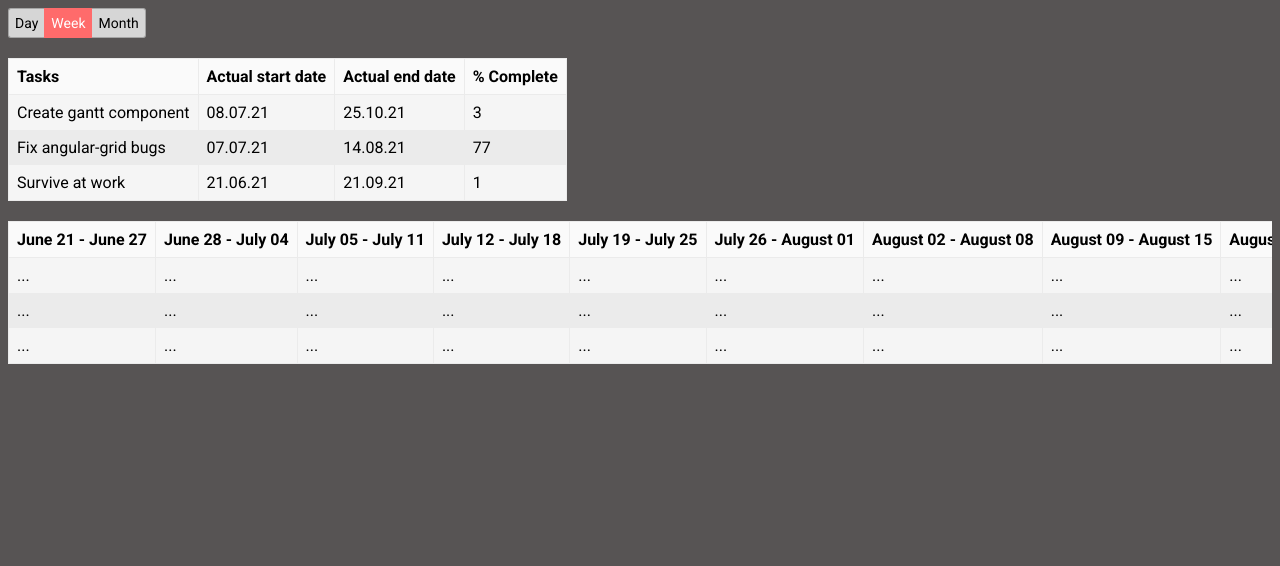
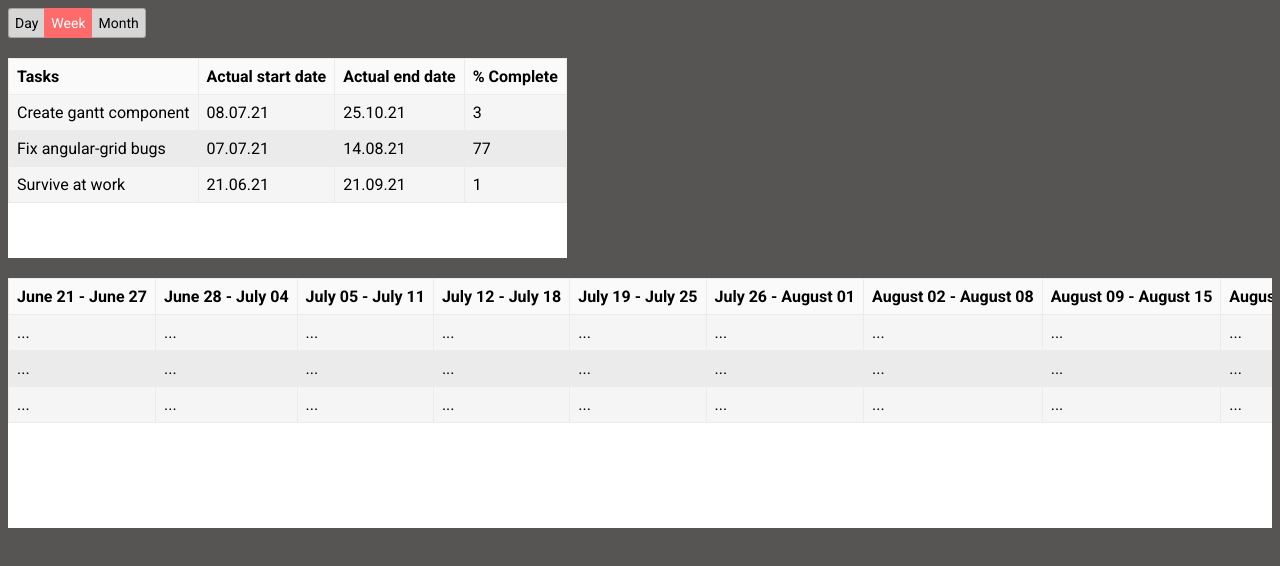
Before and after one commit to Overfirst/angular-gantt, an Angular app: page / in a window 1280 px wide. Shown: the top 566 px of the page. Built offline with nearby package versions, Linux system fonts and the light colour scheme.

Commit message:
Правки стилей

```diff
--- a/src/app/shared/components/gantt/gantt-tasks/gantt-tasks.component.scss
+++ b/src/app/shared/components/gantt/gantt-tasks/gantt-tasks.component.scss
@@ -1,2 +1,5 @@
 .gantt-tasks {
+  height: 200px;
+  background-color: #fff;
+  width: max-content;
 }
--- a/src/app/shared/components/gantt/gantt-timeline/gantt-timeline.component.scss
+++ b/src/app/shared/components/gantt/gantt-timeline/gantt-timeline.component.scss
@@ -1,5 +1,7 @@
 .gantt-timeline {
   margin-top: 20px;
   overflow: auto;
-  display: flex;
+  height: 250px;
+  background-color: #fff;
+  width: max-content;
 }
--- a/src/app/shared/components/gantt/gantt.component.scss
+++ b/src/app/shared/components/gantt/gantt.component.scss
@@ -1,2 +1,12 @@
 .gantt-content {
+  overflow: auto;
 }
+
+gantt-tasks {
+  width: 100%;
+  overflow: auto;
+}
+
+gantt-timeline {
+  overflow: auto;
+}
--- a/src/styles.scss
+++ b/src/styles.scss
@@ -19,7 +19,10 @@ table {
 
   thead tr {
     background-color: $hover-cell-color;
-    font-weight: 700;
+
+    &:first-child {
+      font-weight: 700;
+    }
   }
 
   th, tr, td {
@@ -27,7 +30,7 @@ table {
     border: 1px solid $border-color;
     padding: 8px;
     border-top: none;
-    border-bottom: none;
+    min-width: 100px;
   }
 
   tr:first-child {
```
